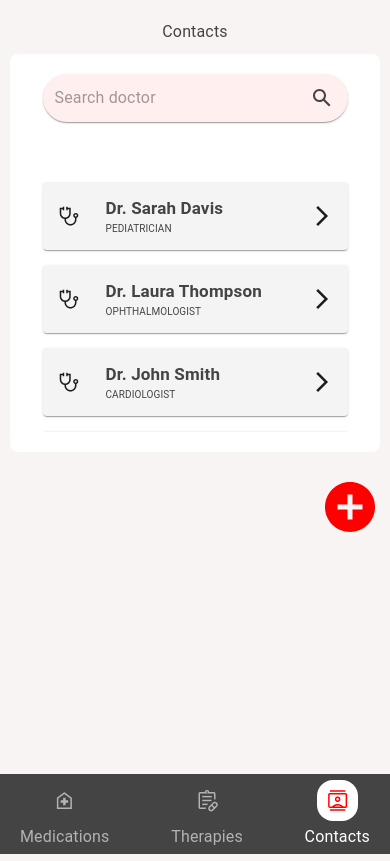
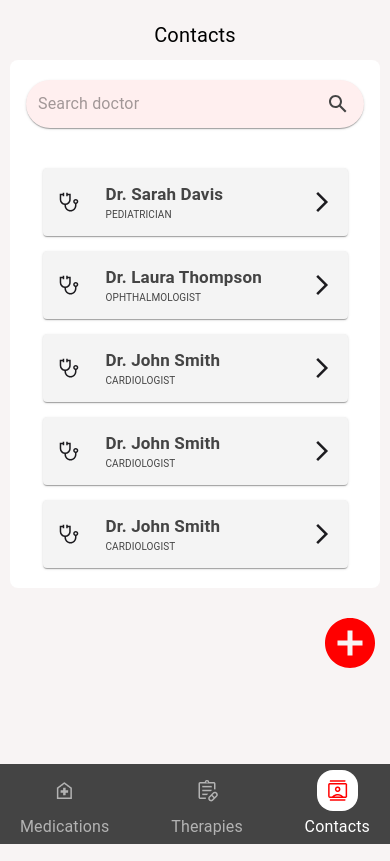
Before and after one commit to serene21/medimemo-uni2grow-2024, a React (Vite) app: page /contacts in a window 390 px wide. Built offline with nearby package versions, Linux system fonts and the light colour scheme; data requests are answered from the project's data file.

Commit message:
Responsiveness fixed

```diff
--- /dev/null
+++ b/src/components/header/Header.css
@@ -0,0 +1,6 @@
+.header {
+    display: flex;
+    justify-content: flex-start;
+    gap: 10px;
+    margin: 10px 0;
+}
--- /dev/null
+++ b/src/components/header/Header.tsx
@@ -0,0 +1,42 @@
+import { Button, Typography } from "@mui/material";
+import { ArrowBack, MoreVert } from "@mui/icons-material"
+import "./Header.css"
+import React from "react";
+
+export interface HeaderProps {
+    title: string;
+    showBackButton?: boolean;
+    showRightButton?: boolean;
+    RightButton?: React.ReactNode;
+    onBackButtonClick?: () => void;
+    onRightButtonClick?: () => void;
+}
+
+function Header(props: HeaderProps) {
+    return (
+        <div className="header">
+            <Button variant="text" color="inherit" onClick={props.onBackButtonClick} disabled={!props.showBackButton}>
+                {props.showBackButton && (
+                    <ArrowBack />
+                )}
+            </Button>
+            <Typography
+                sx={{
+                    width: "100%",
+                    display: "flex",
+                    justifyContent: "center",
+                    alignItems: "center",
+                    fontSize: 20,
+                    fontStyle: "normal",
+                    padding: "0px",
+                }} >{props.title}</Typography>
+            <Button variant="text" color="inherit" onClick={props.onRightButtonClick} disabled={!props.showRightButton}>
+                {props.showRightButton && (
+                    props.RightButton || <MoreVert />
+                )}
+            </Button>
+        </div>
+    )
+}
+
+export default Header
--- a/src/components/layout/Layout.css
+++ b/src/components/layout/Layout.css
@@ -1,15 +1,22 @@
-.container{
+.container {
   width: 390px;
   height: 100vh;
   position: relative;
 }
 
-.panel{
+.panel {
+  display: flex;
+  flex-direction: column;
+
   width: 100%;
-    height: calc(100vh - 105px);
+  height: calc(100vh - 100px);
   position: relative;
 }
 
 .sub-panel {
+  display: flex;
+  flex-direction: column;
   margin: 10px;
+  flex: 1;
+  overflow: hidden;
 }
--- a/src/components/layout/Layout.tsx
+++ b/src/components/layout/Layout.tsx
@@ -1,4 +1,3 @@
-import React from "react";
 import "./Layout.css";
 import { Outlet } from "react-router-dom";
 import { AppNavigation } from "../appNavigation/AppNavigation";
--- a/src/index.css
+++ b/src/index.css
@@ -2,11 +2,13 @@
   margin: 0px;
   padding: 0px;
   max-width: 400px;
-  height: 102vh;
+  height: 100vh;
   position: relative;
+  overflow: hidden;
 }
 
-body{
-  height: 102vh;
+body {
+  height: 100vh;
   margin: 0px;
+  overflow: hidden;
 }
--- a/src/pages/contacts/Contacts.css
+++ b/src/pages/contacts/Contacts.css
@@ -1,3 +1,7 @@
+.contacts-container {
+  flex: 1;
+  overflow-y: auto;
+}
 
 .typography {
   color: var(--Primary-text, #444);
@@ -17,7 +21,7 @@
   flex-direction: column;
   justify-content: center;
   align-items: center;
-  gap: 60px;
+  gap: 40px;
 
   border-radius: var(--Radius-sm, 8px);
   background: var(--Colours-White, #fff);
@@ -29,8 +33,7 @@
   align-items: center;
   gap: 15px;
   align-self: stretch;
-  height: 250px;
-  overflow-y: auto;
+  height: 100%;
 }
 
 .addContainer {
--- a/src/pages/contacts/Contacts.tsx
+++ b/src/pages/contacts/Contacts.tsx
@@ -7,6 +7,7 @@ import add from "../../assets/images/contact/add_circle.svg";
 import arrowBack from "../../assets/images/contact/arrow_forward_ios.svg";
 import stethoscope from "../../assets/images/contact/stethoscope.svg";
 import { IContact } from "../../models/Contact";
+import Header from "../../components/header/Header";
 
 function Contacts() {
   const [contacts, setContacts] = useState<IContact[]>([]);
@@ -18,7 +19,7 @@ function Contacts() {
       const result = await fetch("http://localhost:3000/contacts");
       const datas: IContact[] = await result.json();
       setContacts(datas);
-    } catch (error) {
+    } catch {
       setError("failed to load contacts");
     }
   };
@@ -43,8 +44,8 @@ function Contacts() {
 
   return (
     <>
-
-        <Typography className="typography">Contacts</Typography>
+      <Header title="Contacts" />
+      <div className="contacts-container">
         <div className="searchContainer">
           <Paper
             component="div"
@@ -52,11 +53,10 @@ function Contacts() {
               p: "2px 4px",
               display: "flex",
               alignItems: "center",
-              width: "90%",
+              width: "100%",
               borderRadius: 20,
               backgroundColor: "#FFEFEF",
               maxHeight: 300,
-              overflowY: "auto",
             }}
           >
             <InputBase
@@ -129,8 +129,9 @@ function Contacts() {
         </div>
 
 
-      <div className="addContainer">
-        <img src={add} alt="add icon" />
+        <div className="addContainer">
+          <img src={add} alt="add icon" />
+        </div>
       </div>
     </>
   );
```
Lines whose indentation alone changed are shown as unchanged.
